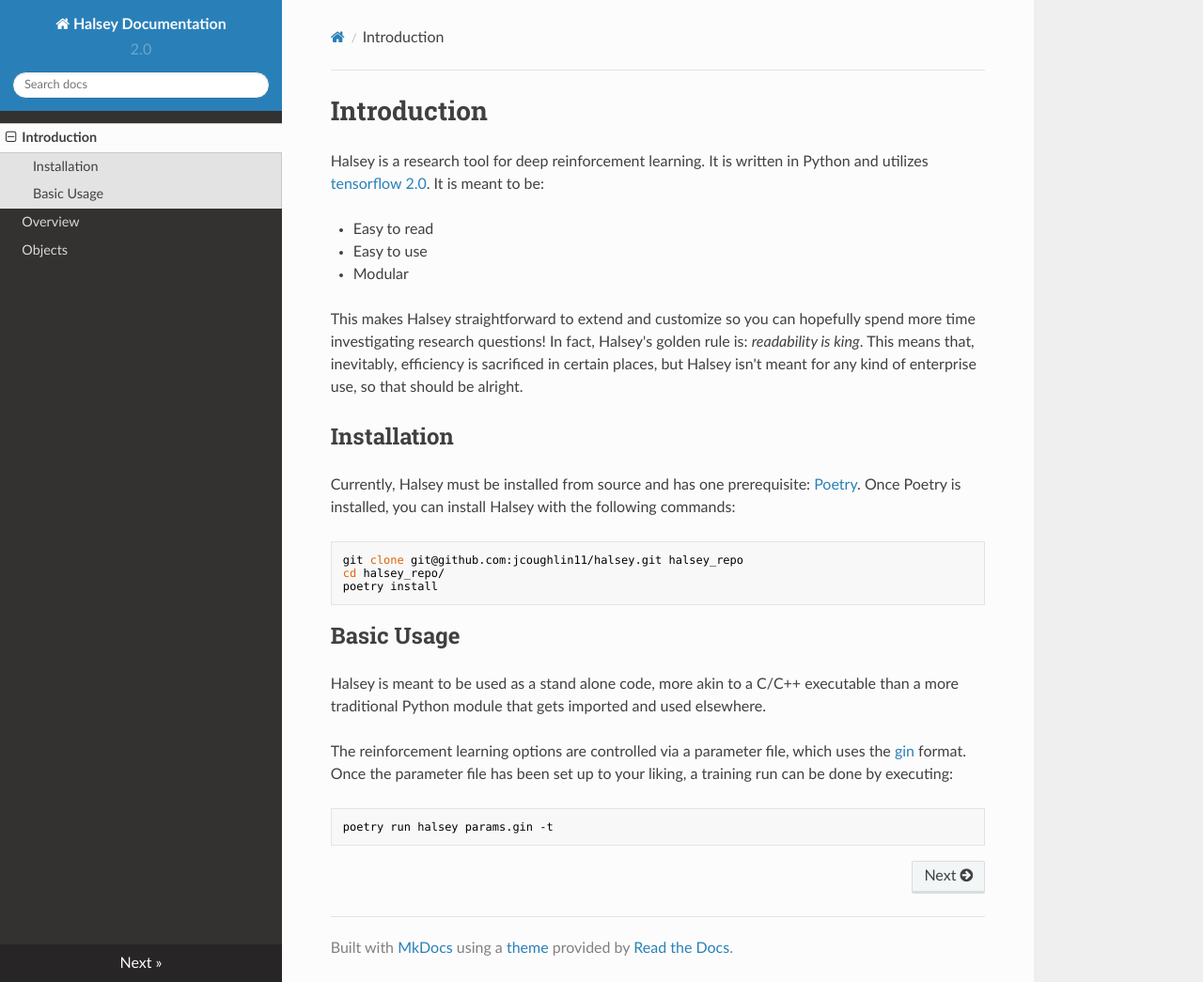
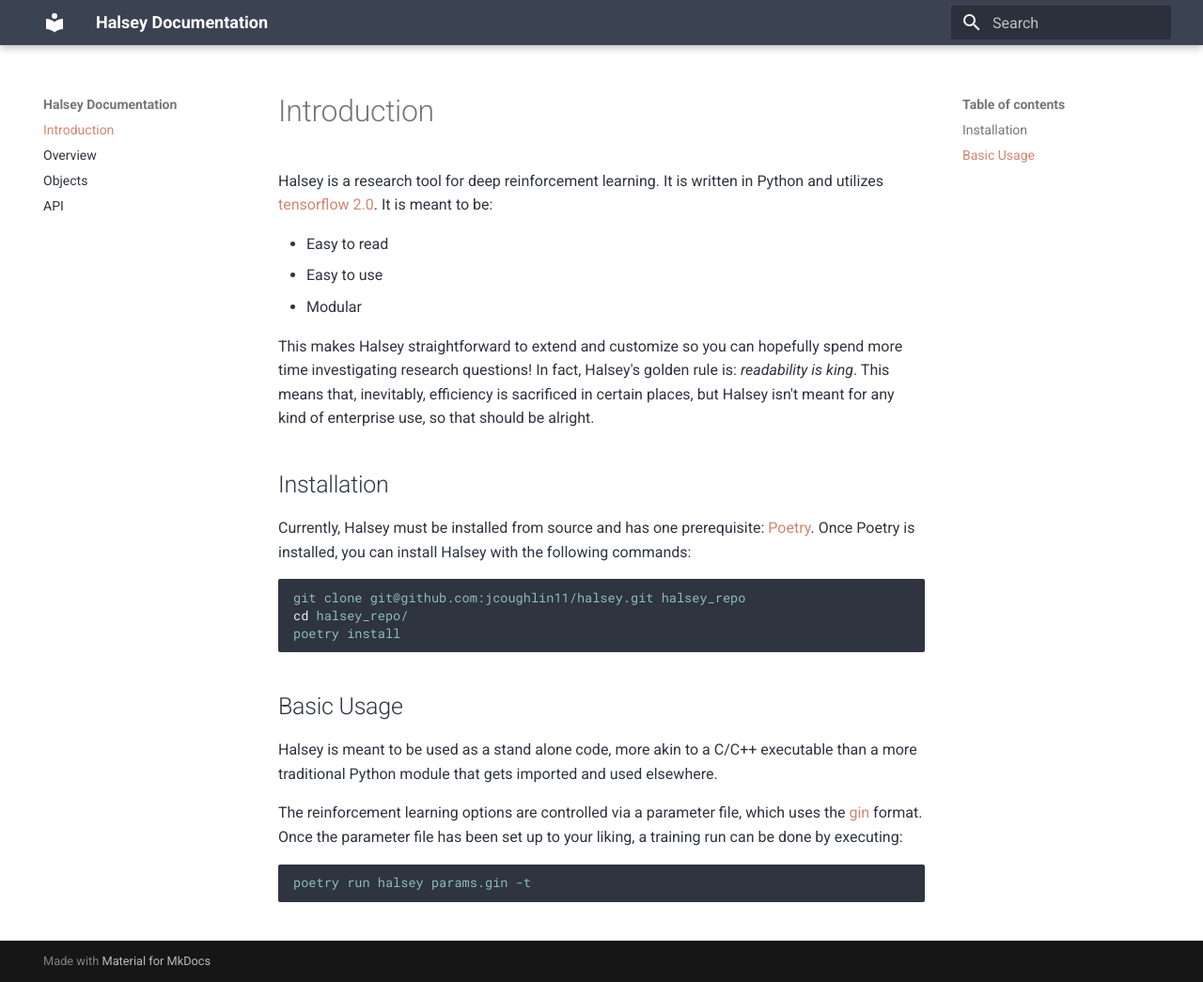
Before and after one commit to jcoughlin11/halsey, an MkDocs documentation site: the page built from docs/docs/index.md, in a window 1280 px wide and 1045 px high. Shown: the whole window at 94% size. Built offline with MkDocs 1.6.1 and Material for MkDocs 9.7.7, drawn with Linux system fonts in a browser that asks for light colours; nearby versions of some CDN libraries.

Commit message:
Sets up material theme, colors, and mkdocstring.

```diff
--- /dev/null
+++ b/docs/docs/javascripts/config.js
@@ -0,0 +1,12 @@
+window.MathJax = {
+  tex: {
+    inlineMath: [["\\(", "\\)"]],
+    displayMath: [["\\[", "\\]"]],
+    processEscapes: true,
+    processEnvironments: true
+  },
+  options: {
+    ignoreHtmlClass: ".*|",
+    processHtmlClass: "arithmatex"
+  }
+};
--- /dev/null
+++ b/docs/docs/stylesheets/extra.css
@@ -0,0 +1,29 @@
+[data-md-color-scheme="halsey"] {
+  /* Main banner color. --light, --lighter, and --dark are different shades
+  of the main base color they are appended to */
+  --md-primary-fg-color:          #3B4252;
+  /* Code font color */
+  --md-code-fg-color:             #8FBCBB;
+  /* Background color of code block */
+  --md-code-bg-color:             #2E3440;
+  --md-code-hl-function-color:    #8FBCBB;
+  --md-code-hl-constant-color:    #ECEFF4;
+  --md-code-hl-keyword-color:     #5E81AC;
+  --md-code-hl-string-color:      #A3BE8C;
+  --md-code-hl-name-color:        #ECEFF4;
+  --md-code-hl-operator-color:    #ECEFF4;
+  --md-code-hl-punctuation-color: #ECEFF4;
+  --md-code-hl-comment-color:     #ECEFF4;
+  --md-code-hl-generic-color:     #ECEFF4;
+  --md-code-hl-variable-color:    #ECEFF4;
+  /* Normal text font color */
+  --md-typeset-color:             #2E3440;
+  /* Color of active text. e.g., currently selected page in nav bar */
+  --md-typeset-a-color:           #D08770;
+  /* Note, warning, etc. blocks fg is font */
+  --md-admonition-fg-color:       #B48EAD;
+  --md-admonition-bg-color:       #D8DEE9;
+  /* Bottom banner colors */
+  --md-footer-fg-color:           var(md-primary-fg-color);
+  --md-footer-bg-color:           var(md-primary-fg-color);
+}
--- a/docs/mkdocs.yml
+++ b/docs/mkdocs.yml
@@ -1,13 +1,43 @@
 site_name: Halsey Documentation
+# site_description: Research code for Deep Reinforcement Learning
+# site_url:
+# repo_url:
+# repo_name:
 
 theme:
-    name: readthedocs
+    name: material
+    palette:
+        - scheme: halsey
     highlightjs: true
 
-extra:
-    version: 2.0
+extra_css:
+    - stylesheets/extra.css
+
+extra_javascript:
+    - javascripts/config.js
+    - https://polyfill.io/v3/polyfill.min.js?features=es6
+    - https://cdn.jsdelivr.net/npm/mathjax@3/es5/tex-mml-chtml.js
+
+markdown_extensions:
+    - admonition
+    - codehilite:
+        guess_lang: false
+    - pymdownx.emoji
+    - pymdownx.magiclink
+    - pymdownx.superfences
+    - pymdownx.tabbed
+    - pymdownx.tasklist
+    - pymdownx.arithmatex:
+        generic: true
+
+plugins:
+    - search
+    - mkdocstrings
 
 nav:
     - Introduction: index.md
     - Overview: overview.md
+    # - SectionName:
+    #   - Subsection: file.md (full path, e.g., sectioname/file.md)
     - Objects: objects.md
+    - API: api.md
```
Also changed, not shown: docs/docs/api.md (added, +10 -0 lines), docs/docs/stylesheets/test.py (added, +11 -0 lines).
